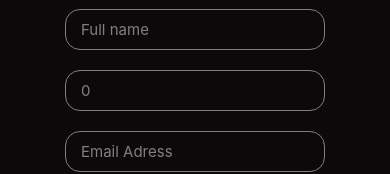
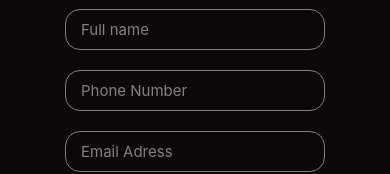
Before and after one commit to Dalex19/weather-app, a React Native app: screen /SignUp in a window 390 px wide. Shown: the part 279-453 px from the top of the page. Built offline with nearby package versions, Linux system fonts and the light colour scheme; no server answers.

Commit message:
src/screens/SignUp/index.tsx

```diff
--- a/src/screens/SignUp/index.tsx
+++ b/src/screens/SignUp/index.tsx
@@ -6,17 +6,21 @@ import { Ionicons } from "@expo/vector-icons";
 import Btn from "../../components/Btn";
 import Input from "../../components/Input";
 
+type MainProps = {
+  navigation: any;
+}
+
 type User = {
   fullName: string;
-  phoneNumber: number;
+  phoneNumber: string;
   emailAdress: string;
   password: string;
 }
 
-function Main() {
+function Main({ navigation } : MainProps) {
   const [user, setUser] = useState<User>({
     fullName: "",
-    phoneNumber: 0,
+    phoneNumber: "",
     emailAdress: "",
     password: "",
   });
@@ -40,7 +44,7 @@ function Main() {
         />
         <Input
           placeholder="Phone Number"
-          handleChange={(text: string | number) => handleChange("phoneNumber", text)}
+          handleChange={(text: string ) => handleChange("phoneNumber", text)}
           value={user.phoneNumber.toString()}
         />
         <Input
@@ -65,14 +69,14 @@ function Main() {
         <Text style={{ color: "gray" }}>
           I'm already a member.
           <Text
-            onPress={() => console.log("hello word")}
+            onPress={() => navigation.navigate("LogIn")}
             style={styles.recoveryPassText}
           >
             {" "}
             Sing In
           </Text>
         </Text>
-        <Btn nameBtn="Sign Up" doSomething={() => console.log(user)}/>
+        <Btn nameBtn="Sign Up" doSomething={() => navigation.navigate("Weather")}/>
       </View>
     </View>
   );
```
